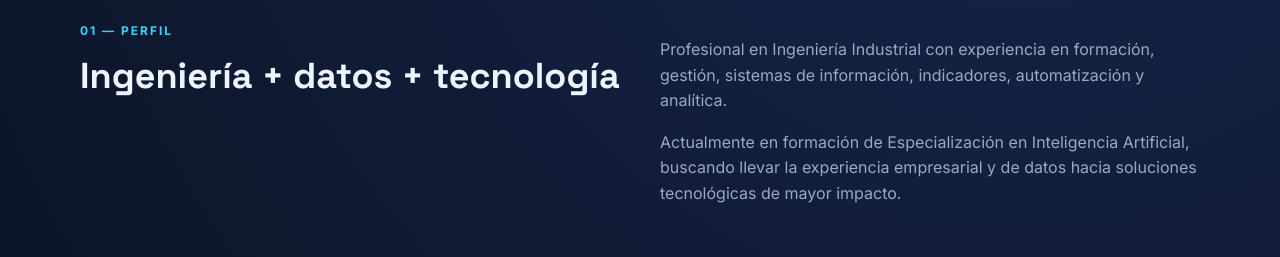
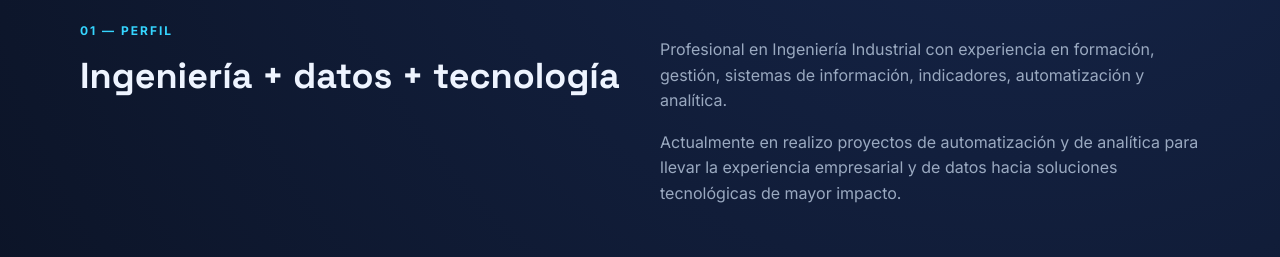
Before and after one commit to fernandomarmolejourriago3-cmd/portafoliofernando, a plain HTML site: page index.html in a window 1280 px wide. Shown: the part 880-1137 px from the top of the page. Drawn offline with Linux system fonts and the light colour scheme.

Commit message:
Revise project description in profile section
Updated the description of current projects in the profile section.

```diff
--- a/index.html
+++ b/index.html
@@ -80,7 +80,7 @@ footer{padding:30px 0;color:#718098;border-top:1px solid var(--line);font-size:1
 <section id="sobre"><div class="container about">
  <div><div class="eyebrow">01 — PERFIL</div><h2 class="section-title">Ingeniería + datos + tecnología</h2></div>
  <div><p>Profesional en Ingeniería Industrial con experiencia en formación, gestión, sistemas de información, indicadores, automatización y analítica.</p>
- <p>Actualmente en formación de Especialización en Inteligencia Artificial, buscando llevar la experiencia empresarial y de datos hacia soluciones tecnológicas de mayor impacto.</p></div>
+ <p>Actualmente en realizo proyectos de automatización y de analítica para  llevar la experiencia empresarial y de datos hacia soluciones tecnológicas de mayor impacto.</p></div>
 </div></section>
 
 <section id="capacidades"><div class="container">
```
